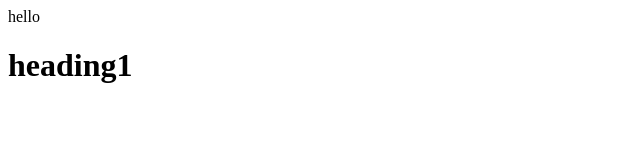
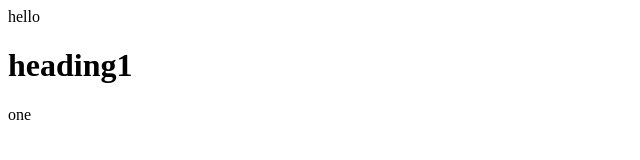
Before and after one commit to J-O-H-A-N/demo-repo, a plain HTML site: page index.html in a window 1280 px wide. Shown: the full height of the page, 0-640 px from the left. Drawn offline with Linux system fonts and the light colour scheme.

Commit message:
something updated

```diff
--- a/index.html
+++ b/index.html
@@ -1,2 +1,3 @@
 <div>hello</div>
 <h1>heading1</h1>
+<div>one</div>
```
Also changed, not shown: git_commands.txt.
